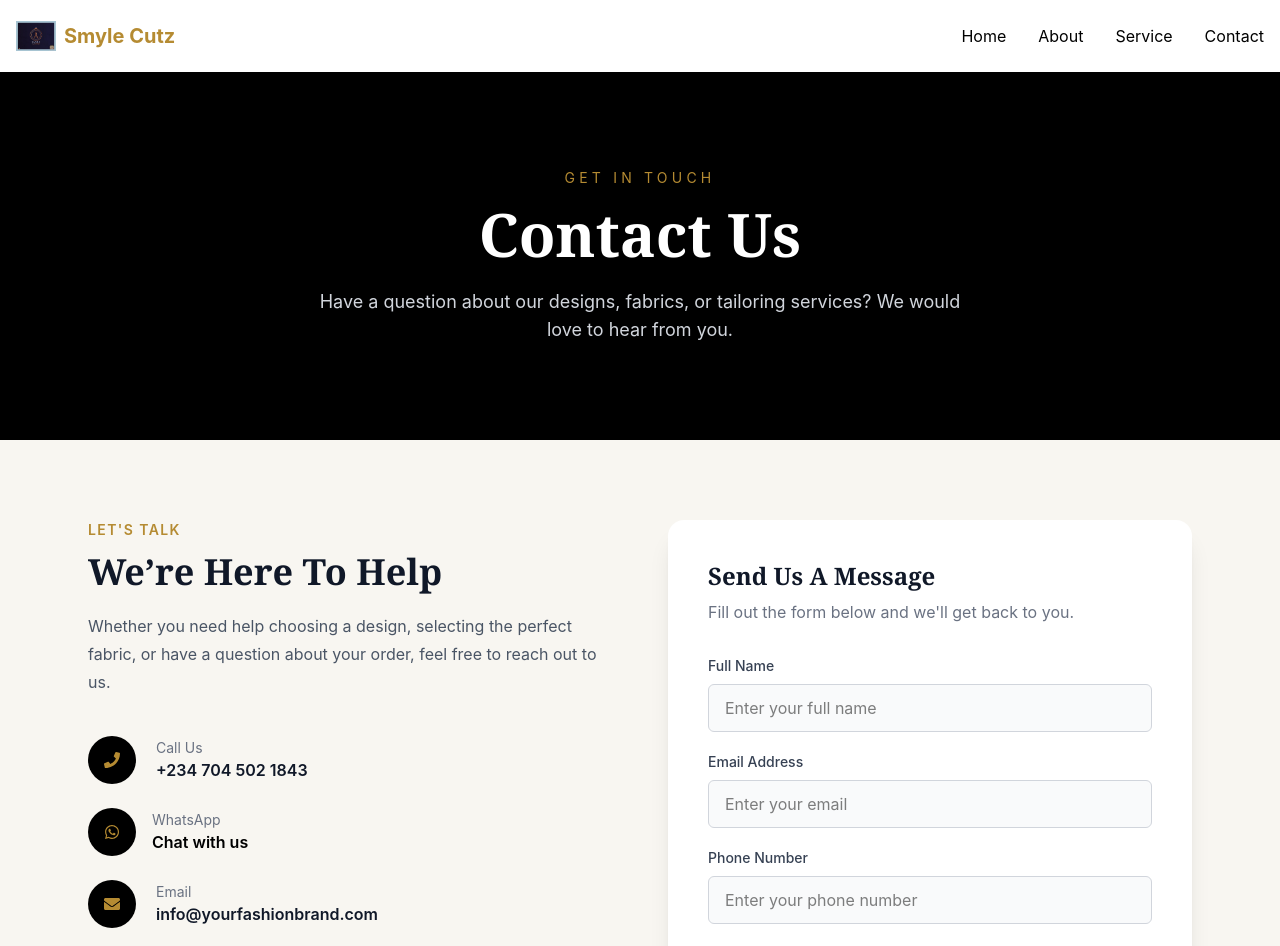
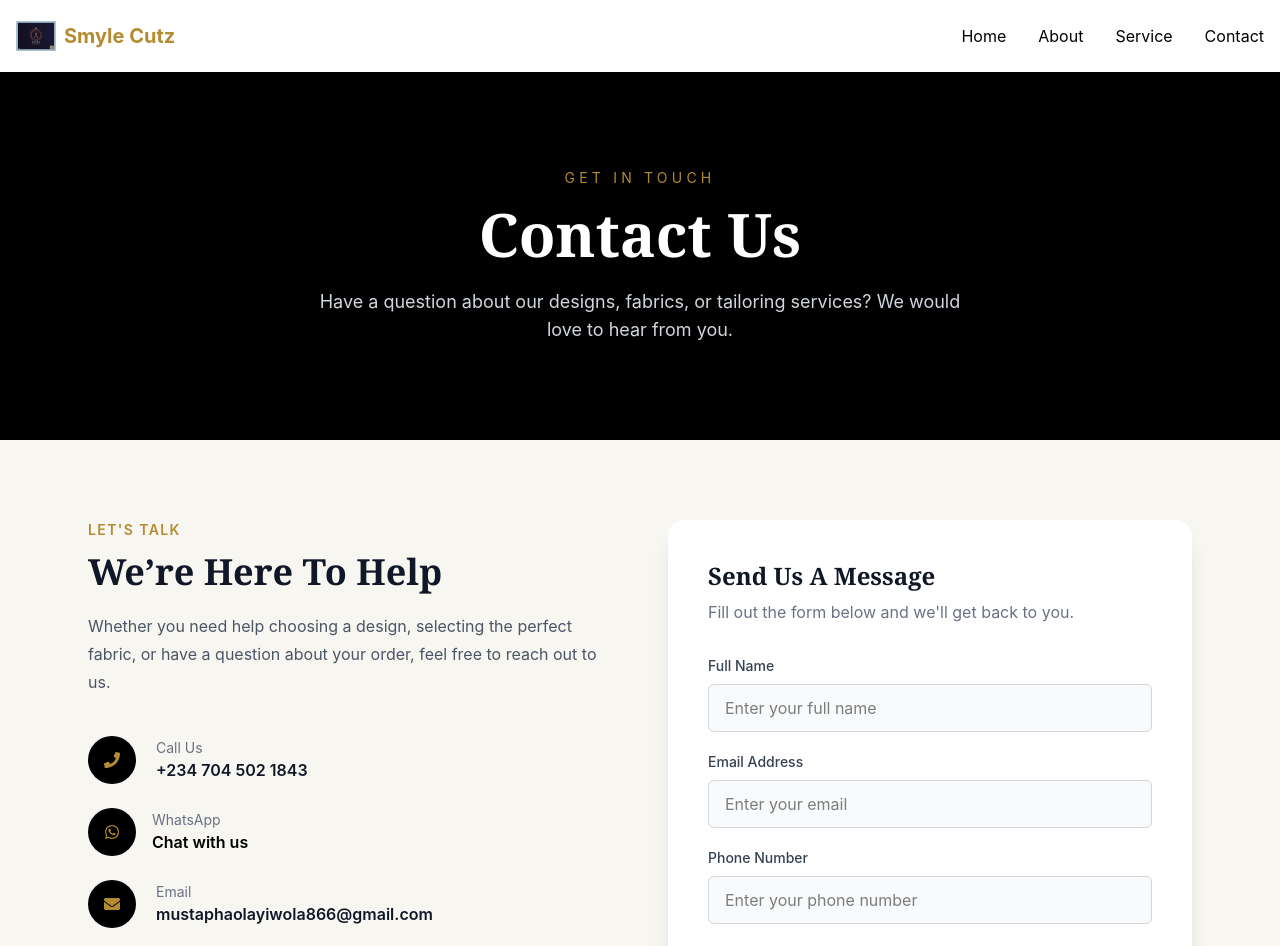
Before and after one commit to Olayemi17/Smylecutz, a React (Vite) app: page /Contact in a window 1280 px wide. Shown: the top 946 px of the page. Built offline with nearby package versions, Linux system fonts and the light colour scheme.

Commit message:
Update logo and contact email

```diff
--- a/src/Components/Header/Nav.jsx
+++ b/src/Components/Header/Nav.jsx
@@ -1,5 +1,6 @@
 import React, { useState } from 'react'
 import { Link } from 'react-router'
+import Fashion from "/Smylelogo.jpeg";
 
 export default function Nav() {
   const [isMenuOpen, setIsMenuOpen] = useState(false)
@@ -13,7 +14,7 @@ export default function Nav() {
             className="flex items-center"
           >
             <img
-              src="/Smylelogo.jpeg"
+              src={Fashion}
               alt="Smyle Cutz"
               className="h-10 w-10 object-contain mr-2"
             />
--- a/src/Pages/Contact/Contact.jsx
+++ b/src/Pages/Contact/Contact.jsx
@@ -122,7 +122,7 @@ function Contact() {
                                 <div>
                                     <p className="text-sm text-gray-500">Email</p>
                                     <p className="font-semibold text-gray-900">
-                                        info@yourfashionbrand.com
+                                        mustaphaolayiwola866@gmail.com
                                     </p>
                                 </div>
                             </div>
```
